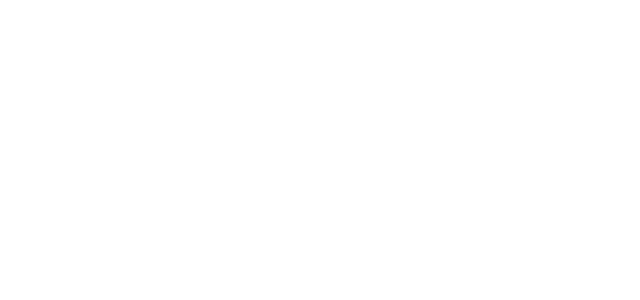
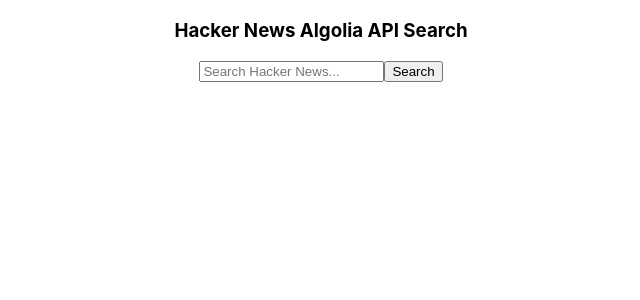
Before and after one commit to dvwhite/react-algolia-search, a React (Create React App) app: page / in a window 1280 px wide. Shown: the top 300 px of the page, without its empty margins (319-959 px from the left). Built offline with nearby package versions, Linux system fonts and the light colour scheme.

Commit message:
Add the Navbar, StoryList, and SearchForm components to the App component

```diff
--- a/src/App.js
+++ b/src/App.js
@@ -1,9 +1,18 @@
-import './App.css';
+import React, { useState } from "react";
+import "./App.css";
+
+// Component imports
+import Navbar from "./components/Navbar";
+import StoryList from "./components/StoryList";
+import SearchForm from "./components/SearchForm";
 
 function App() {
+  const [results, setResults] = useState([]); // The search results
   return (
     <div className="App">
-
+      <Navbar />
+      <SearchForm setResults={setResults} />
+      <StoryList stories={results} />
     </div>
   );
 }
```
